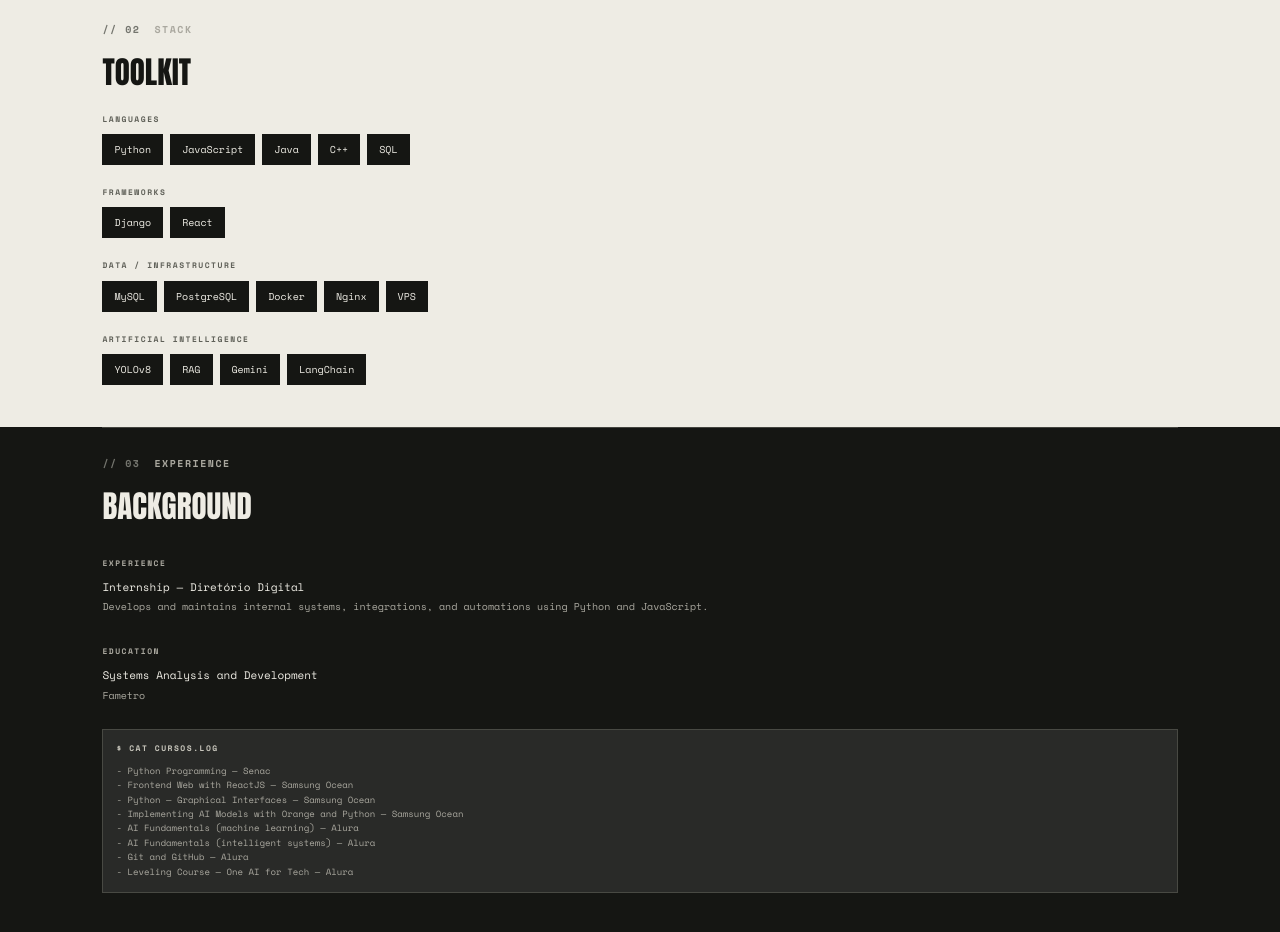
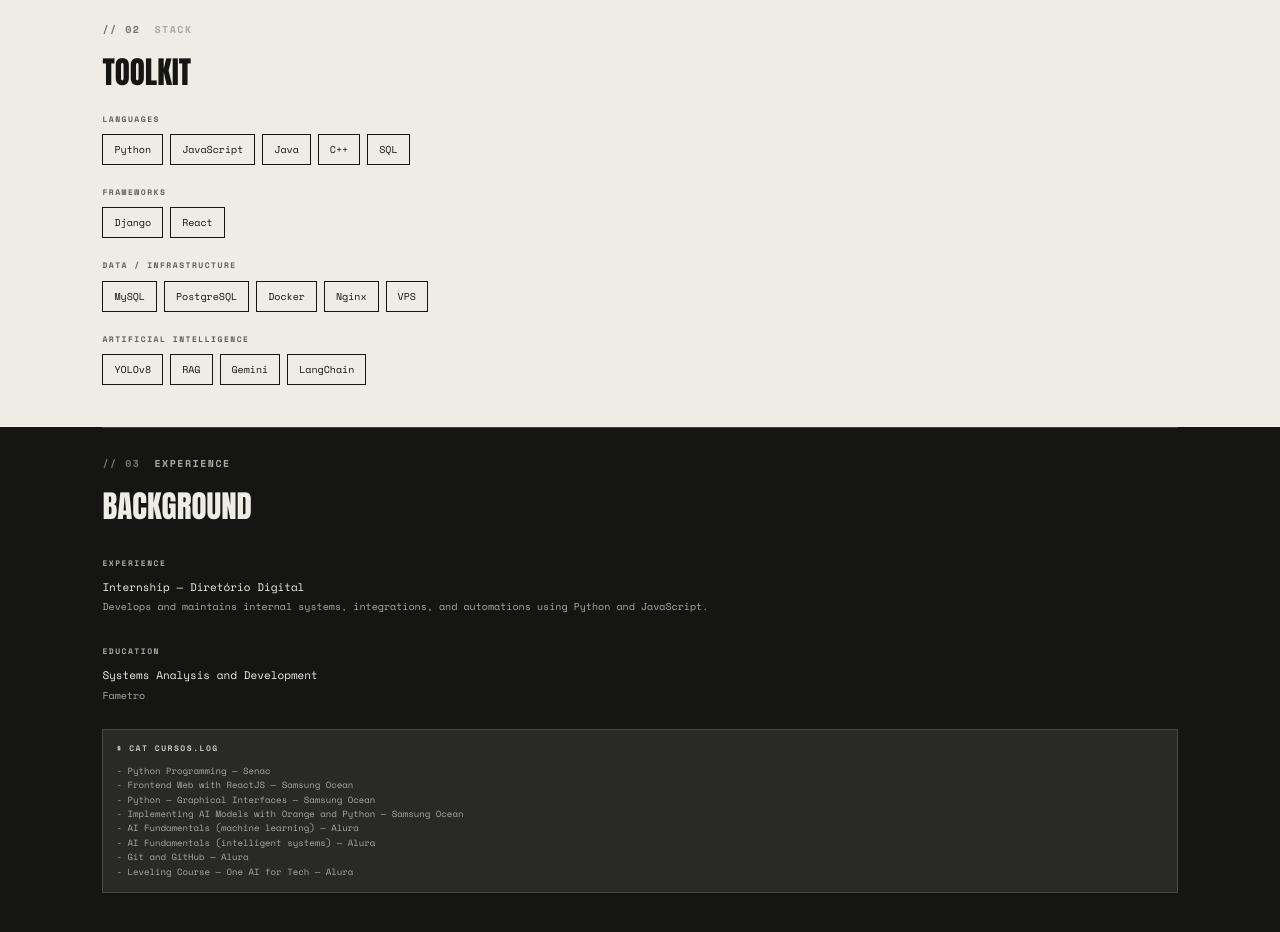
Before and after one commit to Coutfernandes/portfolio2026, a React (Vite) app: page / in a window 1280 px wide. Shown: the part 2140-3072 px from the top of the page. Built offline with nearby package versions, Linux system fonts and the light colour scheme.

Commit message:
Make stack chips border-only

```diff
--- a/src/index.css
+++ b/src/index.css
@@ -123,7 +123,7 @@ h1, h2, h3, p, figure { margin: 0; }
 .footer-column--stack { width: calc(100% + 16vw); margin-left: -8vw; padding-right: 8vw; padding-left: 8vw; box-sizing: border-box; color: var(--ink); background: #eeece4; }
 .footer-column--stack .section-marker, .footer-column--stack .section-marker span:first-child { color: var(--ink-soft); }
 .footer-column--stack .stack-groups h3 { color: #5f6058; }
-.footer-column--stack .stack-chips span { border-color: var(--ink); color: #eeece4; background: var(--ink); }
+.footer-column--stack .stack-chips span { border-color: var(--ink); color: var(--ink); background: transparent; }
 .footer-column .section-marker { color: #aaa89f; }
 .footer-column .section-marker span:first-child { color: #74756e; }
 .footer-column__title { margin: 20px 0 26px; font-family: var(--font-display); font-size: 31px; line-height: 1; font-weight: 400; text-transform: uppercase; }
```
